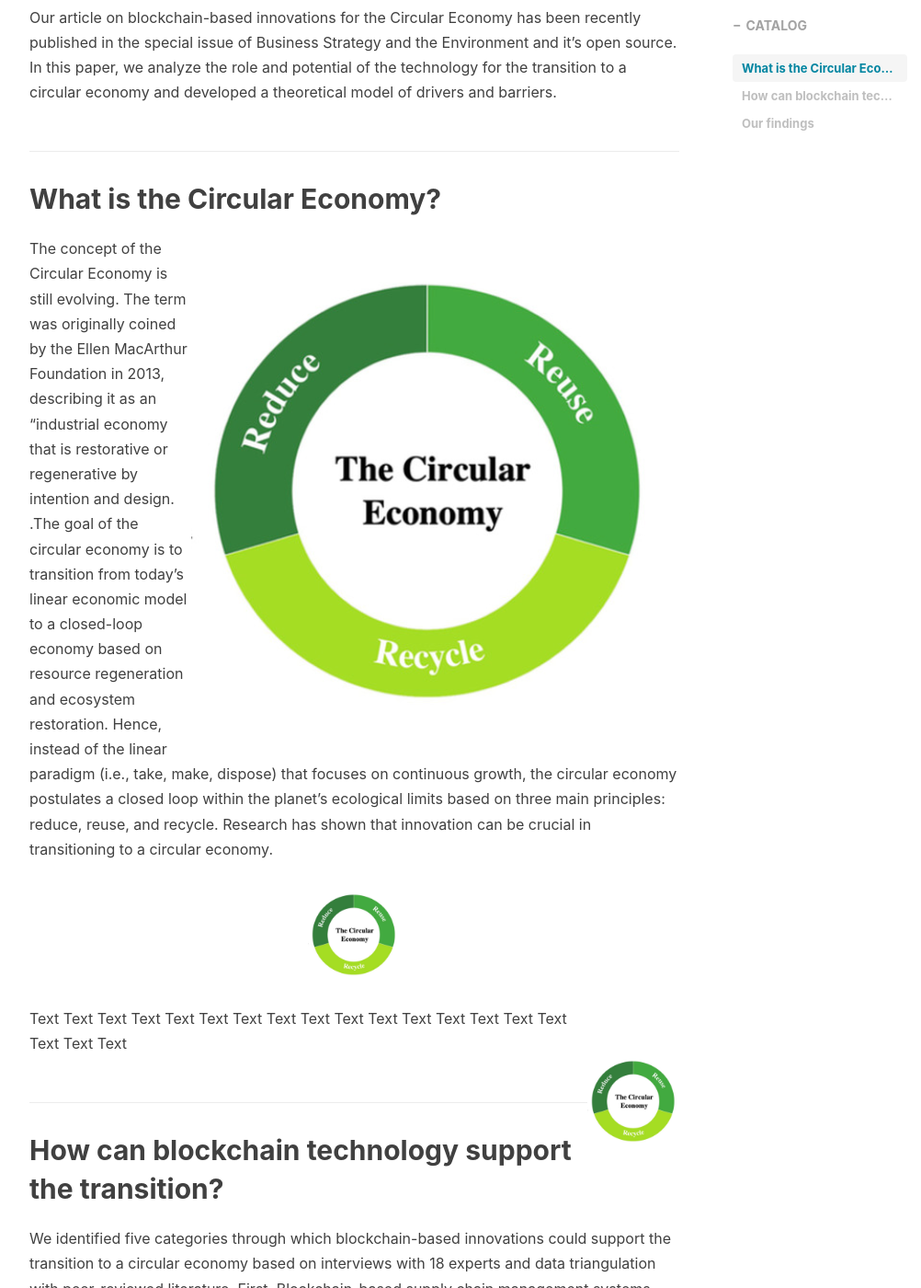
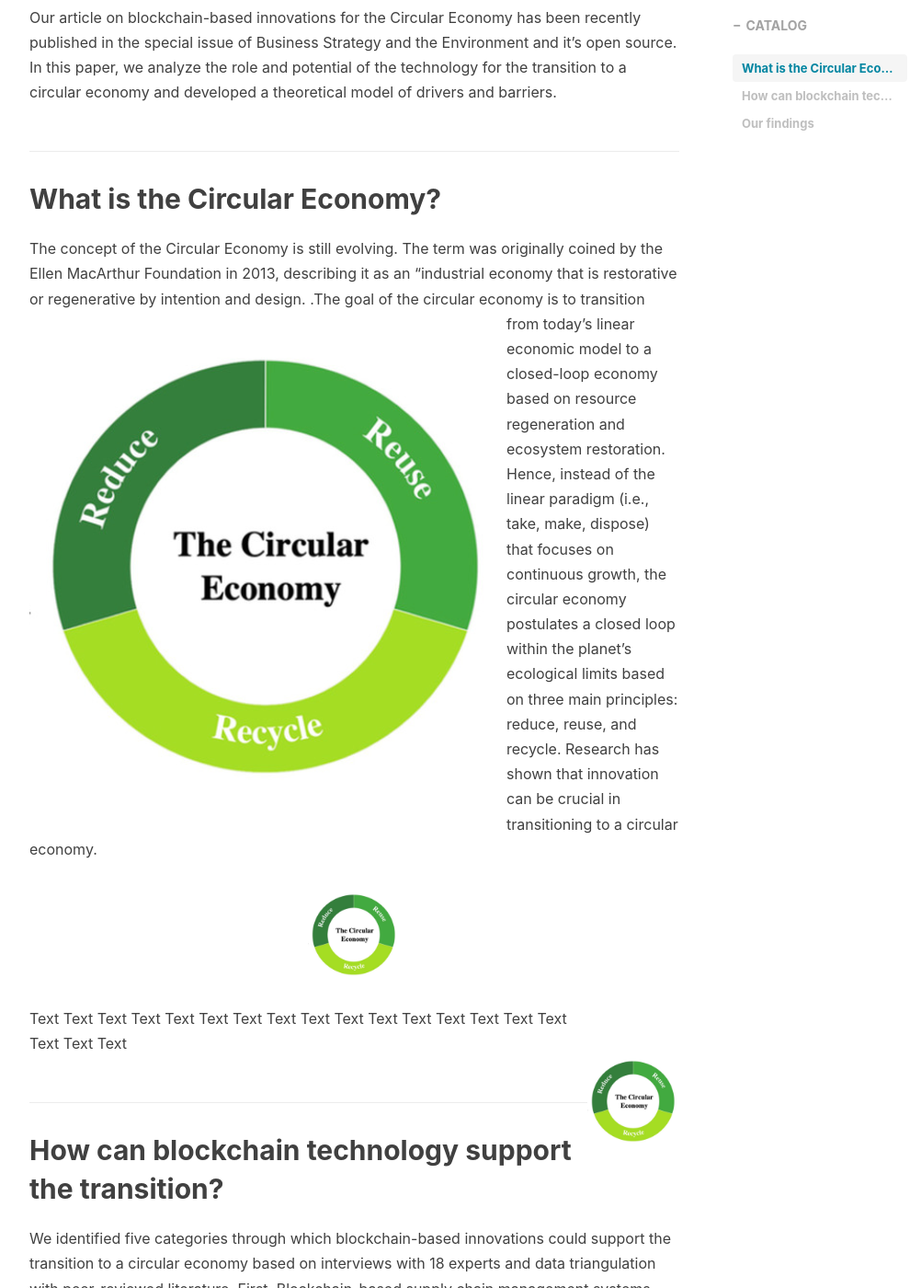
Before and after one commit to MoritzBS/MoritzBS.github.io, a Jekyll site: the page built from _posts/2022-05-30-future-example.markdown, in a window 1280 px wide and 1400 px high, scrolled down 772 px. Shown: the whole window at 92% size, without its empty margins (233-1235 px from the left). Built offline with Jekyll 4.4.1, drawn with Linux system fonts in a browser that asks for light colours; nearby versions of some CDN libraries; comment, search, counter and statistics services are not loaded.

Commit message:
Update 2022-05-30-future-example.markdown

```diff
--- a/_posts/2022-05-30-future-example.markdown
+++ b/_posts/2022-05-30-future-example.markdown
@@ -20,8 +20,8 @@ Our article on blockchain-based innovations for the Circular Economy has been re
 In this paper, we analyze the role and potential of the technology for the transition to a circular economy and developed a theoretical model of drivers and barriers.
 
 ## What is the Circular Economy?
-<img src="/img/in-post/reduce.png" alt="Sunflower" style="float: right; margin-right: 15px;">
-The concept of the Circular Economy is still evolving. The term was originally coined by the Ellen MacArthur Foundation in 2013, describing it as an "industrial economy that is restorative or regenerative by intention and design.
+
+The concept of the Circular Economy is still evolving. The term was originally coined by the Ellen MacArthur Foundation in 2013, describing it as an "industrial economy that is restorative or regenerative by intention and design. <img src="/img/in-post/reduce.png" alt="Sunflower" style="float: left; margin-right: 3px;">
 .The goal of the circular economy is to transition from today's linear economic model to a closed-loop economy based on resource regeneration and ecosystem restoration. Hence, instead of the linear paradigm (i.e., take, make, dispose) that focuses on continuous growth, the circular economy postulates a closed loop within the planet's ecological limits based on three main principles: reduce, reuse, and recycle. Research has shown that innovation can be crucial in transitioning to a circular economy.
 
 <img src="/img/in-post/reduce.png" alt="Principles of the Circular Economy" width="100"/>
```
